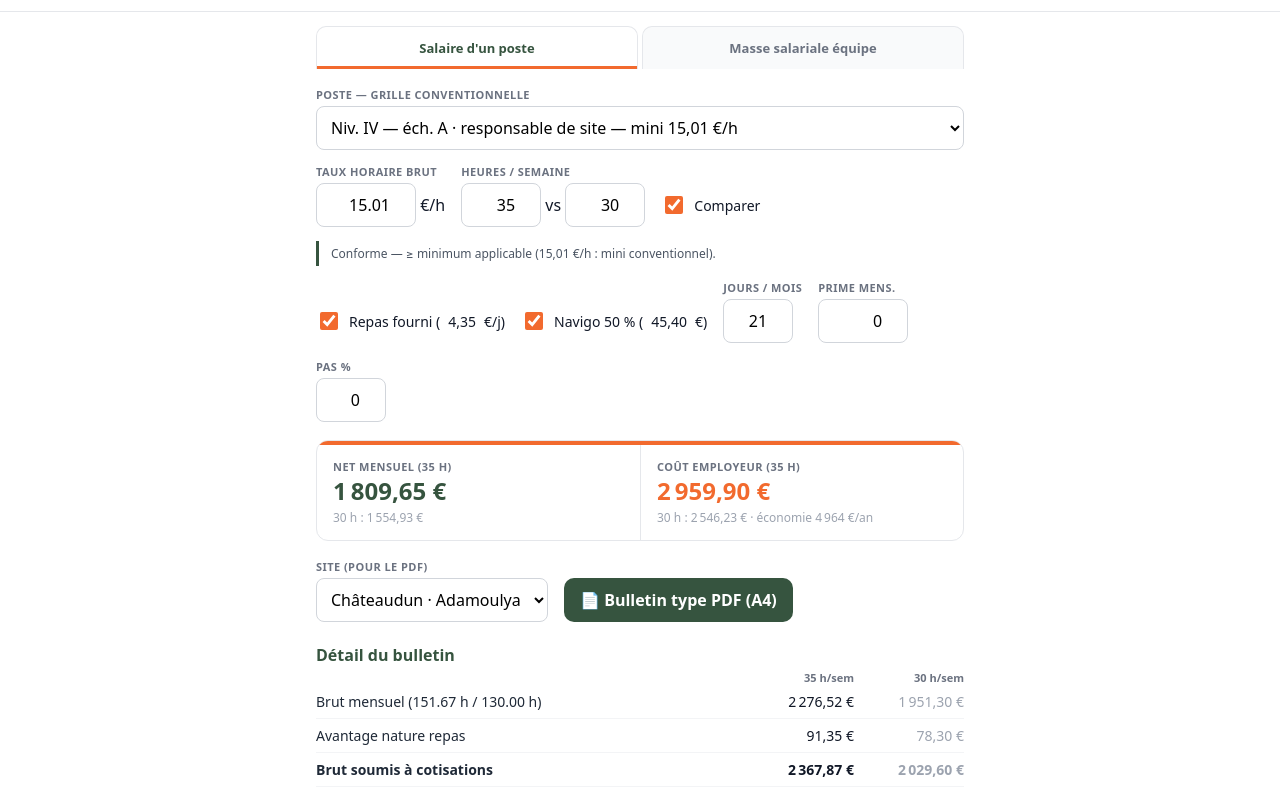
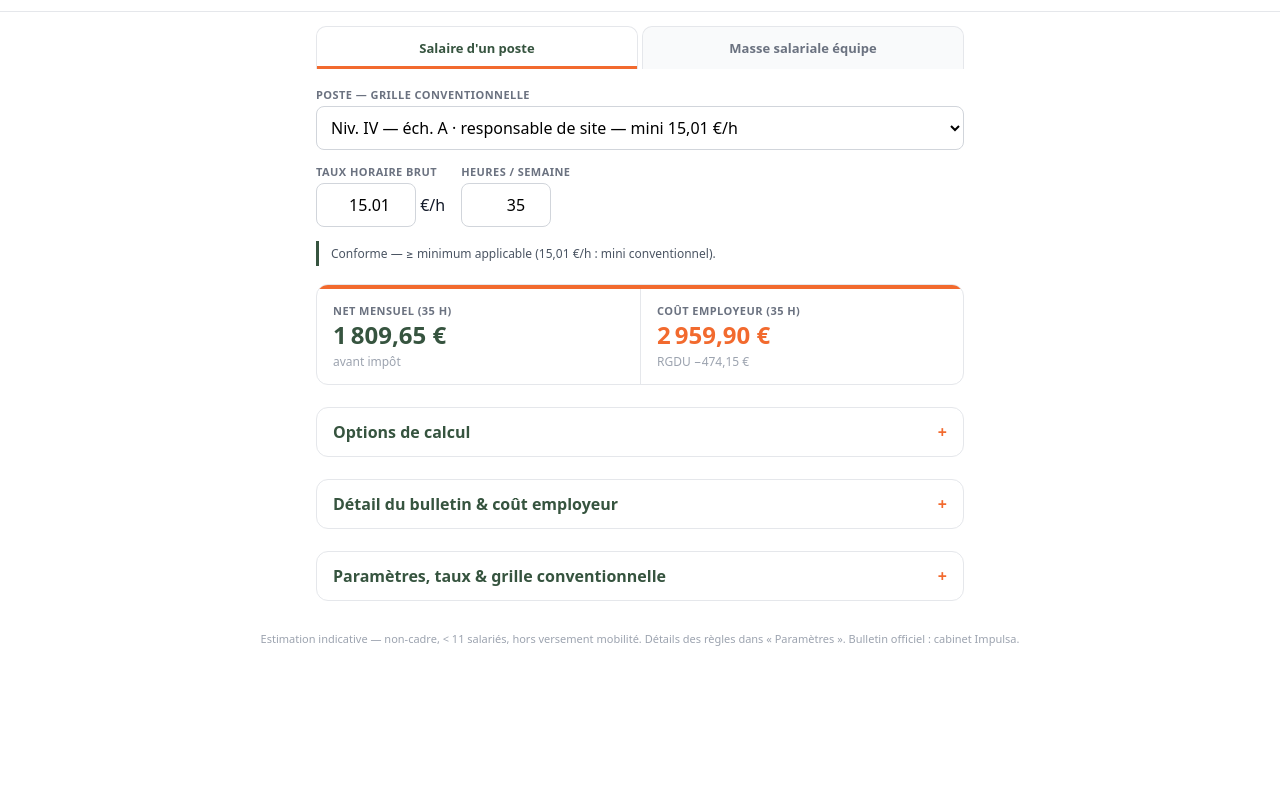
Before and after one commit to cocottecantinegourmande-gif/calculateur-paie-cocottes, a plain HTML site: page index.html in a window 1280 px wide. Shown: the part 95-884 px from the top of the page. After the commit the page ends 800 px from the top, so only its background shows below. Drawn offline with Linux system fonts and the light colour scheme.

Commit message:
Interface allegee : divulgation progressive (options, detail et parametres replies)
- Ecran principal reduit a l'essentiel : poste, taux, heures, Net + Cout employeur
- Repas/Navigo/jours/prime/PAS + comparaison replies dans "Options de calcul"
- Tableaux detail bulletin + employeur + export PDF replies dans une section depliable
- Comparaison desactivee par defaut (colonnes simples)
- Sous-titre et pied de page raccourcis

Co-Authored-By: Claude Opus 4.8 <noreply@anthropic.com>

```diff
--- a/index.html
+++ b/index.html
@@ -109,7 +109,7 @@
 <header>
   <div class="sur">Cocottes Gourmandes · RH</div>
   <h1>Calculateur de salaire IDCC 1501</h1>
-  <p>Barèmes 2026 vérifiés · SMIC 12,31 €/h (RGDU gelé 12,02 €) · Navigo 90,80 € · Grille avenant n°72 · Estimation indicative</p>
+  <p>Barèmes 2026 · SMIC 12,31 €/h · Grille avenant n°72 · Estimation indicative</p>
 </header>
 <nav class="tabs">
   <div class="tab on" data-tab="salaire">Salaire d'un poste</div>
@@ -123,22 +123,10 @@
 
   <div class="rang">
     <div><label class="txt">Taux horaire brut</label><input type="number" id="tauxH" step="0.01" min="0"> €/h</div>
-    <div><label class="txt">Heures / semaine</label>
-      <input type="number" id="heuresA" step="0.5" min="1" style="width:80px">
-      <span id="vsWrap"> vs <input type="number" id="heuresB" step="0.5" min="1" style="width:80px"></span>
-    </div>
-    <label class="check"><input type="checkbox" id="comparer" checked> Comparer</label>
+    <div><label class="txt">Heures / semaine</label><input type="number" id="heuresA" step="0.5" min="1" style="width:90px"></div>
   </div>
 
   <div id="conformite"></div>
-
-  <div class="rang">
-    <label class="check"><input type="checkbox" id="avecRepas" checked> Repas fourni (<span id="repasLbl"></span> €/j)</label>
-    <label class="check"><input type="checkbox" id="avecNavigo" checked> Navigo 50 % (<span id="navigoLbl"></span> €)</label>
-    <div><label class="txt">Jours / mois</label><input type="number" id="joursMois" step="1" min="1" style="width:70px"></div>
-    <div><label class="txt">Prime mens.</label><input type="number" id="primeMens" step="10" min="0" style="width:90px"></div>
-    <div><label class="txt">PAS %</label><input type="number" id="tauxPAS" step="0.1" min="0" style="width:70px"></div>
-  </div>
 
   <div class="cles"><div class="fil"></div>
     <div class="grid">
@@ -147,22 +135,43 @@
     </div>
   </div>
 
-  <div class="rang" style="margin-top:4px">
-    <div><label class="txt">Site (pour le PDF)</label>
-      <select id="site" style="width:auto;min-width:220px">
-        <option value="CD9">Châteaudun · Adamoulya</option>
-        <option value="LB8">Laborde · Damdoum</option>
-      </select>
+  <details>
+    <summary>Options de calcul</summary>
+    <div class="params">
+      <div class="rang" style="margin-top:14px">
+        <label class="check"><input type="checkbox" id="avecRepas" checked> Repas fourni (<span id="repasLbl"></span> €/j)</label>
+        <label class="check"><input type="checkbox" id="avecNavigo" checked> Navigo 50 % (<span id="navigoLbl"></span> €)</label>
+      </div>
+      <div class="rang">
+        <div><label class="txt">Jours / mois</label><input type="number" id="joursMois" step="1" min="1" style="width:70px"></div>
+        <div><label class="txt">Prime mens.</label><input type="number" id="primeMens" step="10" min="0" style="width:90px"></div>
+        <div><label class="txt">PAS %</label><input type="number" id="tauxPAS" step="0.1" min="0" style="width:70px"></div>
+      </div>
+      <div class="rang">
+        <label class="check"><input type="checkbox" id="comparer"> Comparer avec</label>
+        <span id="vsWrap"><input type="number" id="heuresB" step="0.5" min="1" style="width:80px"> h/sem</span>
+      </div>
     </div>
-    <button class="btn-pdf" id="btnPdf" type="button">📄 Bulletin type PDF (A4)</button>
-  </div>
+  </details>
 
-  <h2>Détail du bulletin</h2>
-  <div class="entetes"><span style="flex:1"></span><span class="a" id="colA"></span><span class="b" id="colB"></span></div>
-  <div id="bulletin"></div>
-
-  <h2>Côté employeur <small>(taux pleins 2026)</small></h2>
-  <div id="employeur"></div>
+  <details>
+    <summary>Détail du bulletin &amp; coût employeur</summary>
+    <div class="params">
+      <div class="entetes" style="margin-top:14px"><span style="flex:1"></span><span class="a" id="colA"></span><span class="b" id="colB"></span></div>
+      <div id="bulletin"></div>
+      <h2>Côté employeur <small>(taux pleins 2026)</small></h2>
+      <div id="employeur"></div>
+      <div class="rang" style="margin-top:16px">
+        <div><label class="txt">Site (pour le PDF)</label>
+          <select id="site" style="width:auto;min-width:200px">
+            <option value="CD9">Châteaudun · Adamoulya</option>
+            <option value="LB8">Laborde · Damdoum</option>
+          </select>
+        </div>
+        <button class="btn-pdf" id="btnPdf" type="button">📄 Bulletin type PDF (A4)</button>
+      </div>
+    </div>
+  </details>
 
   <details>
     <summary>Paramètres, taux &amp; grille conventionnelle</summary>
@@ -206,7 +215,7 @@
 </div>
 </main>
 <div id="printZone"></div>
-<footer>Estimation indicative — non-cadre, moins de 11 salariés, hors versement mobilité. RGDU 2026 : dégressive jusqu'à 3 SMIC, SMIC gelé 12,02 €. Navigo : 50 % obligatoire, exonéré et non imposable (prorata sous 17,5 h/sem). Mutuelle Alan : part employeur hors forfait social. Bulletin officiel : Impulsa.</footer>
+<footer>Estimation indicative — non-cadre, &lt; 11 salariés, hors versement mobilité. Détails des règles dans « Paramètres ». Bulletin officiel : cabinet Impulsa.</footer>
 
 <script>
 "use strict";
@@ -282,7 +291,7 @@ function calculer(o) {
 
 // ============ ÉTAT UI ============
 const E = {
-  poste: "IV-A", tauxH: 15.01, heuresA: 35, heuresB: 30, comparer: true,
+  poste: "IV-A", tauxH: 15.01, heuresA: 35, heuresB: 30, comparer: false,
   joursMois: 21, avecRepas: true, avecNavigo: true, tauxPAS: 0, primeMens: 0,
 };
 const $ = (id) => document.getElementById(id);
```
